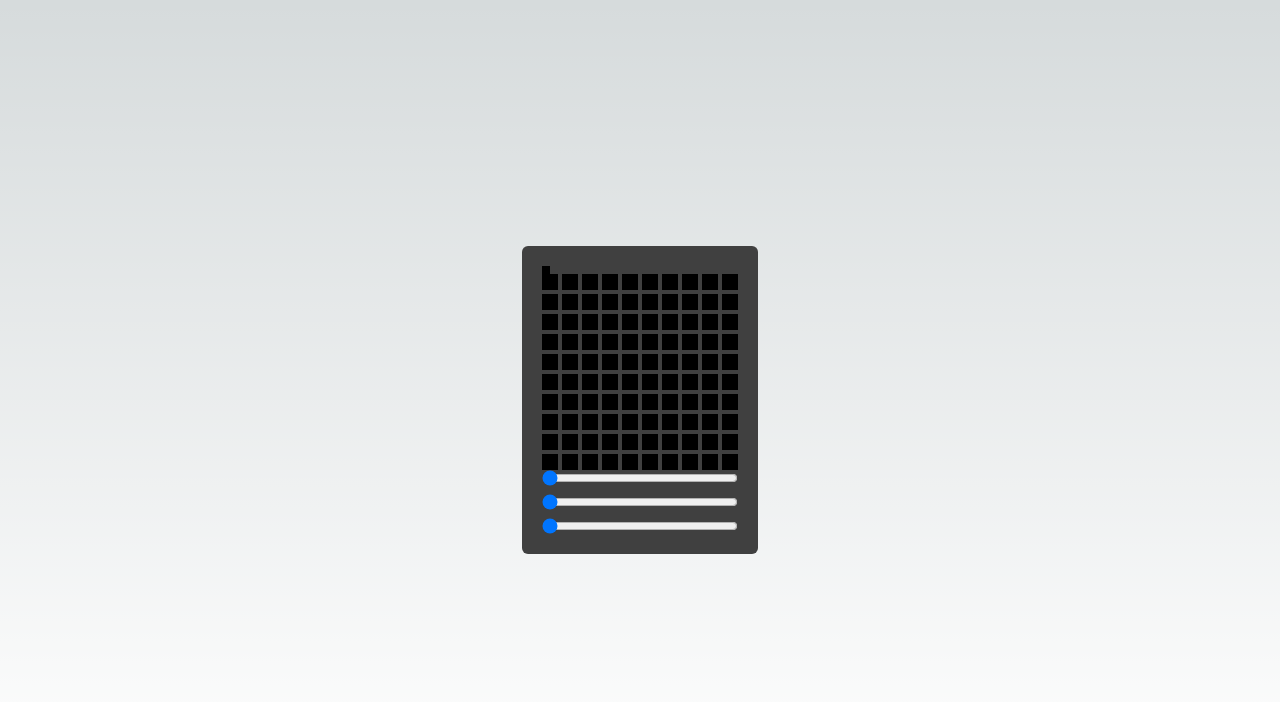
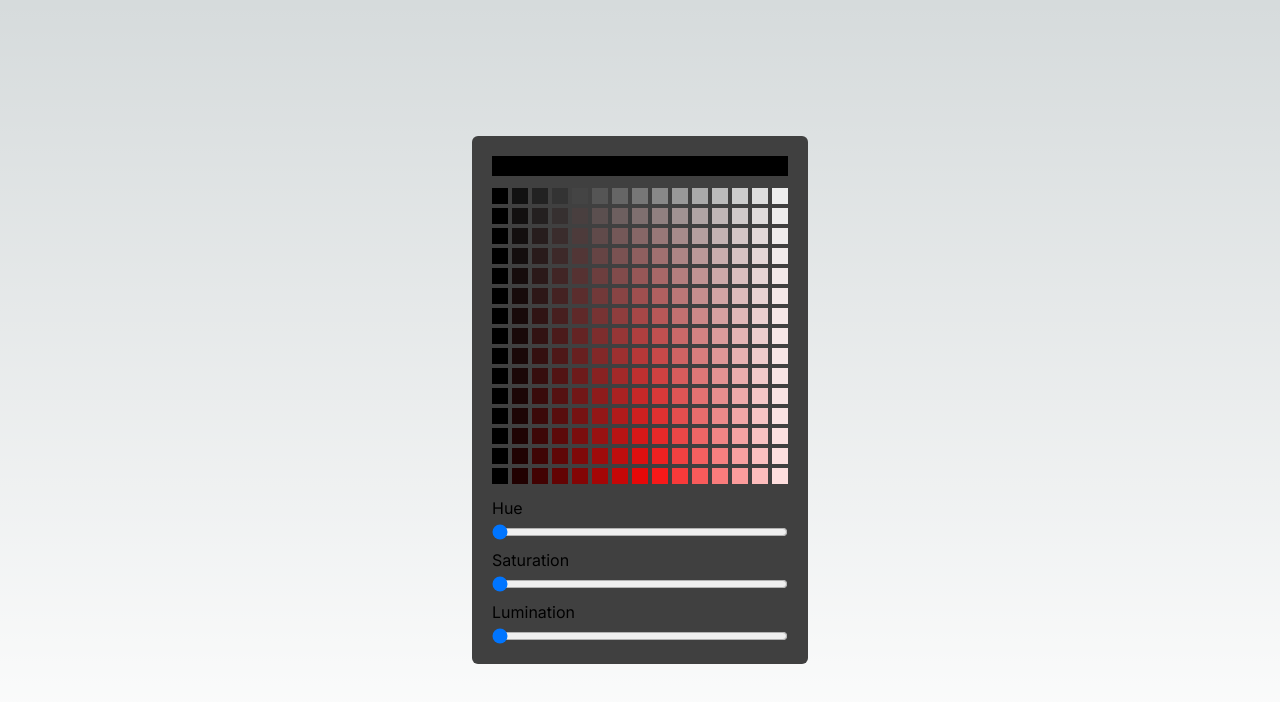
Before and after one commit to HrishikShaji/custom-color-picker, a Next.js app: page / in a window 1280 px wide. Shown: the top 702 px of the page. Built offline with nearby package versions, Linux system fonts and the light colour scheme.

Commit message:
colorpicker stable

```diff
--- a/app/components/ColorPalette.tsx
+++ b/app/components/ColorPalette.tsx
@@ -14,15 +14,18 @@ export const ColorPalette = () => {
 	const [hue, setHue] = useState(0);
 	const [sat, setSat] = useState(0);
 	const [lum, setLum] = useState(0);
+	const [selectedColor, setSelectedColor] = useState("hsl(0,0%,0%)");
 
 	return (
-    <div className="p-5 bg-neutral-700 rounded-md">
-      <div
-        className="w-2 h-2"
-        style={{ backgroundColor: `hsl(${hue},${sat}%,${lum}%)` }}
-      ></div>
-
-      <GenerateGrids hue={hue} sat={sat} lum={lum} />
+		<div className="p-5 bg-neutral-700 flex flex-col gap-3 rounded-md">
+			<div className="w-full h-5" style={{ backgroundColor: selectedColor }} />
+			<GenerateGrids
+				cols={15}
+				setSelectedColor={setSelectedColor}
+				hue={hue}
+				sat={sat}
+				lum={lum}
+			/>
 			<Slider
 				hue={hue}
 				sat={sat}
--- a/app/components/GenerateGrids.tsx
+++ b/app/components/GenerateGrids.tsx
@@ -1,22 +1,29 @@
+import { Dispatch, SetStateAction } from "react";
 import { Color } from "./ColorPalette";
 
-export const GenerateGrids = ({
+interface GenerateGridsProps {
+	hue: number;
+	sat: number;
+	lum: number;
+	setSelectedColor: Dispatch<SetStateAction<string>>;
+	cols: number;
+}
+
+export const GenerateGrids: React.FC<GenerateGridsProps> = ({
 	hue,
 	sat,
 	lum,
-}: {
-  hue: number;
-  sat: number;
-  lum: number;
+	cols,
+	setSelectedColor,
 }) => {
 	let grids: Color[][] = [];
-  for (let i = 0; i < 10; i++) {
+	for (let i = 0; i < cols; i++) {
 		grids[i] = [];
-    for (let j = 0; j < 10; j++) {
+		for (let j = 0; j < cols; j++) {
 			grids[i][j] = {
 				hue: hue,
-        sat: sat,
-        lum: lum,
+				sat: sat + j * ((100 - sat) / cols),
+				lum: lum + i * ((100 - lum) / cols),
 			};
 		}
 	}
@@ -25,9 +32,11 @@ export const GenerateGrids = ({
 			{grids.map((grid, i) => (
 				<div key={i} className="flex flex-col gap-1">
 					{grid.map((item, j) => {
-            console.log(item);
 						return (
 							<div
+								onClick={() =>
+									setSelectedColor(`hsl(${item.hue},${item.sat}%,${item.lum}%)`)
+								}
 								className="w-4 h-4 "
 								key={j}
 								style={{
--- a/app/components/Slider.tsx
+++ b/app/components/Slider.tsx
@@ -19,30 +19,38 @@ export const Slider: React.FC<SliderProps> = ({
 }) => {
 	return (
 		<div className="flex flex-col gap-2">
+			<div className="flex flex-col gap-1">
+				<h1>Hue</h1>
 				<input
 					value={hue}
 					type="range"
 					min="0"
 					max="360"
-        step="10"
 					onChange={(e) => setHue(parseInt(e.target.value))}
 				/>
+			</div>
+			<div className="flex flex-col gap-1">
+				<h1>Saturation</h1>
+
 				<input
 					value={sat}
 					type="range"
 					min="0"
 					max="100"
-        step="10"
 					onChange={(e) => setSat(parseInt(e.target.value))}
 				/>
+			</div>
+			<div className="flex flex-col gap-1">
+				<h1>Lumination</h1>
+
 				<input
 					value={lum}
 					type="range"
 					min="0"
 					max="100"
-        step="10"
 					onChange={(e) => setLum(parseInt(e.target.value))}
 				/>
 			</div>
+		</div>
 	);
 };
```
Lines whose indentation alone changed are shown as unchanged.
